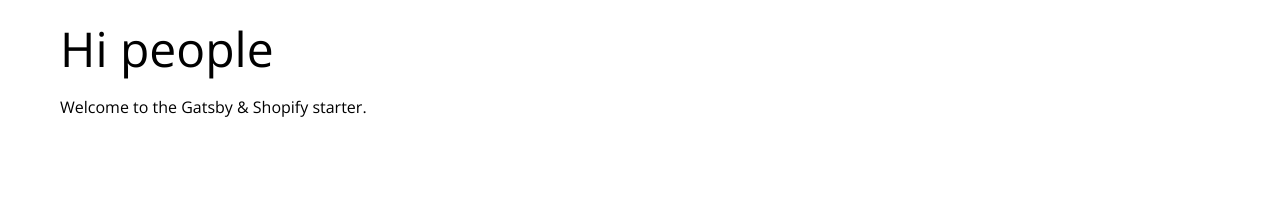
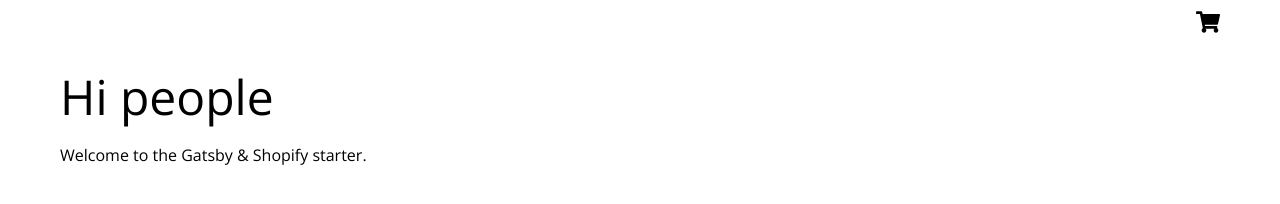
Before and after one commit to matan3sh/gatsby-shopify, a Gatsby site: page / in a window 1280 px wide. Built offline with nearby package versions, Linux system fonts and the light colour scheme; Gatsby itself is replaced by a stand-in of ours; no server answers; what shopify-buy would draw is missing.

Commit message:
Create Header Component

```diff
--- /dev/null
+++ b/src/components/Cart/index.js
@@ -0,0 +1,11 @@
+import React from 'react';
+import { CartWrapper } from './styles';
+import { FaShoppingCart } from 'react-icons/fa';
+
+export const Cart = () => {
+  return (
+    <CartWrapper>
+      <FaShoppingCart size="1.5em" />
+    </CartWrapper>
+  );
+};
--- /dev/null
+++ b/src/components/Cart/styles.js
@@ -0,0 +1,5 @@
+import styled from 'styled-components';
+
+export const CartWrapper = styled.div`
+  margin-left: auto;
+`;
--- /dev/null
+++ b/src/components/Header/index.js
@@ -0,0 +1,11 @@
+import React from 'react';
+import { HeaderWrapper } from './styles';
+import { Cart } from '../Cart';
+
+export const Header = () => {
+  return (
+    <HeaderWrapper>
+      <Cart />
+    </HeaderWrapper>
+  );
+};
--- /dev/null
+++ b/src/components/Header/styles.js
@@ -0,0 +1,10 @@
+import styled from 'styled-components';
+
+export const HeaderWrapper = styled.header`
+  display: flex;
+  max-width: 1200px;
+  margin: 0 auto;
+  padding: 10px 20px;
+  box-sizing: border-box;
+  flex-wrap: nowrap;
+`;
--- a/src/components/Layout/index.js
+++ b/src/components/Layout/index.js
@@ -1,9 +1,11 @@
 import React from 'react';
 import { LayoutWrapper } from './styles';
+import { Header } from '../Header';
 
 const Layout = ({ children }) => {
   return (
     <>
+      <Header />
       <LayoutWrapper>
         <main>{children}</main>
       </LayoutWrapper>
--- a/src/components/index.js
+++ b/src/components/index.js
@@ -4,3 +4,5 @@ export * from './ImageGallery';
 export * from './ProductQuantityAdder';
 export * from './Input';
 export * from './Button';
+export * from './Header';
+export * from './Cart';
```
